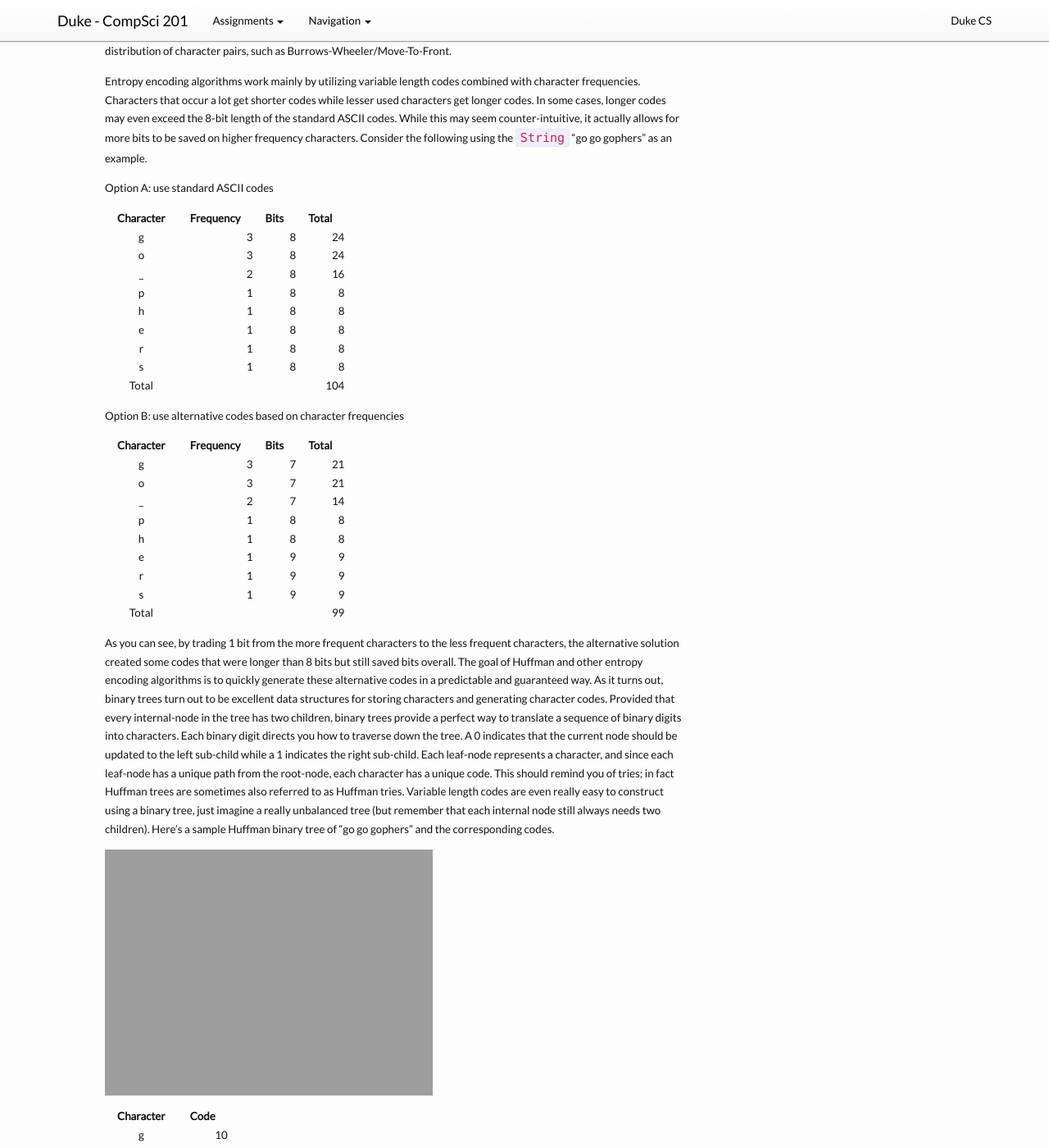
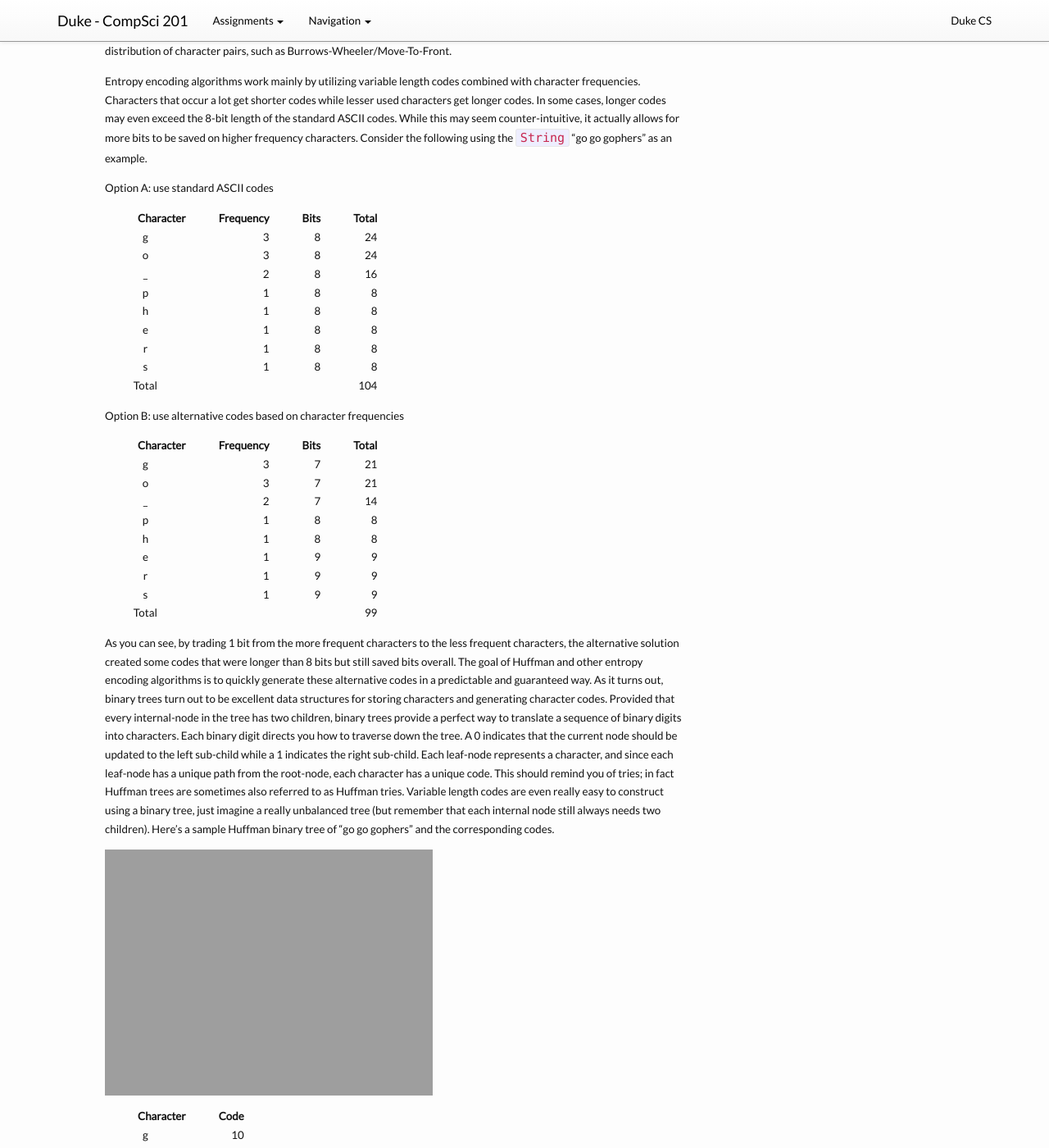
Before and after one commit to compsci201/compsci201.github.io, a Jekyll site: the page built from huffman/2-Algorithm.md, in a window 1280 px wide and 1400 px high, scrolled down 485 px. Shown: the whole window at 82% size. Built offline with Jekyll 4.4.1, drawn with Linux system fonts in a browser that asks for light colours; nearby versions of some CDN libraries.

Commit message:
Update main.scss

```diff
--- a/css/main.scss
+++ b/css/main.scss
@@ -95,8 +95,7 @@ li {
 }
 
 table tr th {
-	padding-left: 15px;
-	padding-right: 15px;
+	padding-left: 40px;
 }
 
 /*navbar customization*/
```
